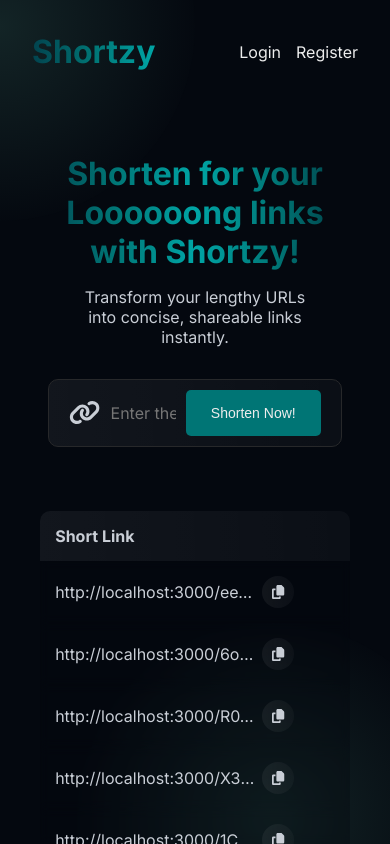
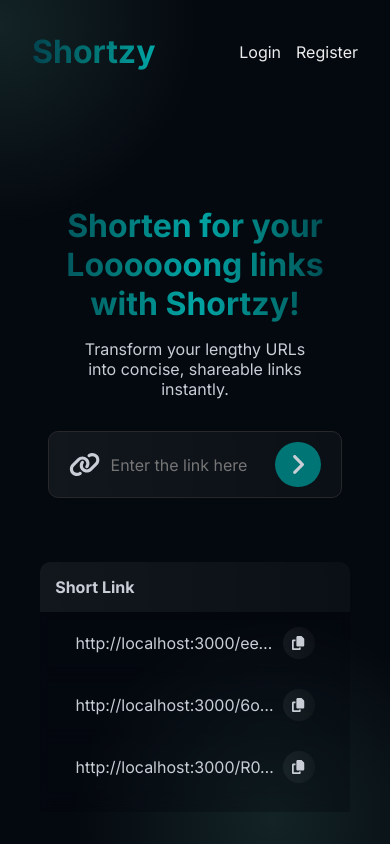
Before and after one commit to Yndh/shortzy, a Next.js app: page / in a window 390 px wide. Built offline with nearby package versions, Linux system fonts and the light colour scheme.

Commit message:
Minor SCSS changes

```diff
--- a/app/components/shortener.tsx
+++ b/app/components/shortener.tsx
@@ -1,7 +1,7 @@
 "use client"
 
 import styles from "../page.module.scss";
-import { faLink } from "@fortawesome/free-solid-svg-icons";
+import { faAngleRight, faLink } from "@fortawesome/free-solid-svg-icons";
 import { FontAwesomeIcon } from "@fortawesome/react-fontawesome";
 import { useState } from "react";
 
@@ -16,7 +16,10 @@ export default function Shortener(){
         <div className={styles.borderContainer}>
             <FontAwesomeIcon icon={faLink} />
             <input type="text" placeholder="Enter the link here" value={url} onChange={(e) => {setUrl(e.target.value)}}/>
-            <button onClick={shortenButtonAction}>Shorten Now!</button>
+            <button onClick={shortenButtonAction}>
+                <span className={styles.buttonText}>Shorten Now</span>
+                <FontAwesomeIcon icon={faAngleRight}/>
+            </button>
           </div>
     )
 }
--- a/app/globals.scss
+++ b/app/globals.scss
@@ -32,6 +32,13 @@ h1{
   color: $bold-font-color;
 }
 
+button{
+  display: flex;
+  align-items: center;
+  justify-content: center;
+  gap: 7px;
+}
+
 ::-webkit-scrollbar{
   display: none;
 }
--- a/app/page.module.scss
+++ b/app/page.module.scss
@@ -5,8 +5,9 @@
   flex-direction: column;
   justify-content: space-between;
   align-items: center;
-  padding: 15rem 5rem;
+  padding: 8rem 5rem;
   max-height: 100vh;
+  overflow-y: hidden;
 
   &::before,
   &::after{
@@ -64,8 +65,10 @@
   align-items: center;
   flex-direction: column;
   width: 100%;
-  min-height: 100vh;
-  padding-top: 1rem;
+  min-height: 80vh;
+  padding-top: 100px;
+  overflow-y: scroll;
+  overflow-x: hidden;
 }
 
 .borderContainer{
@@ -212,10 +215,9 @@
 }
 
 
-/* Small devices (e.g., phones) */
 @media only screen and (max-width: 600px) {
   .main{
-    padding: 2rem;
+    padding: 0px 2rem 2rem 2rem;
 
     &::before,
     &::after{
@@ -224,6 +226,16 @@
 
     &::before{
       left: -50%;
+    }
+
+    button{
+      border-radius: 50%;
+      padding: 10px 15px;
+      aspect-ratio: 1/1;
+
+      .buttonText{
+        display: none;
+      }
     }
   }
 
@@ -254,6 +266,10 @@
 
     a{
       width: 200px;
+    }
+
+    td .rowText {
+      justify-content: center;
     }
 
     tr th:not(:first-child),
```
